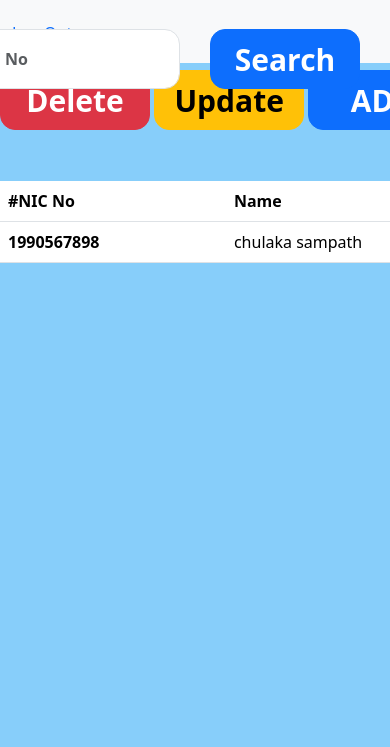
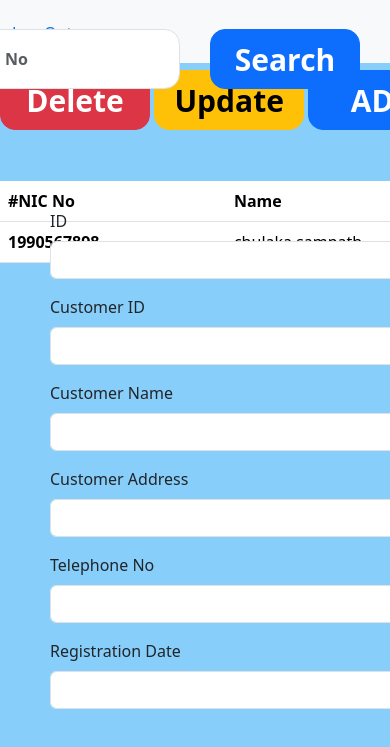
Before and after one commit to chulakasam/css-Assignment-06, a plain HTML site: page index.html in a window 390 px wide. Both pictures are taken after a click on the element "Customer Mgt". Shown: the part 91-838 px from the top of the page. Drawn offline with nearby package versions, Linux system fonts and the light colour scheme.

Commit message:
add load form

```diff
--- a/index.html
+++ b/index.html
@@ -76,6 +76,13 @@
             margin: auto;
             border-radius: 15px;
         }
+        #cus-load-form {
+            height: 532px;
+            width: 448px;
+            top: 300px;
+            position: absolute;
+            left: 50px;
+        }
 
     /*-------item section style----------*/
         #s4{
@@ -141,8 +148,6 @@
             margin: auto;
             border-radius: 15px;
         }
-
-
     </style>
 </head>
 <body>
@@ -291,6 +296,42 @@
 
 
     </section>
+    <section id="cus-load-form">
+        <form class="row g-3">
+
+            <div class="col-md-6">
+                <label for="SID" class="form-label">ID</label>
+                <input type="text" class="form-control" id="SID">
+            </div>
+            <br>
+            <div class="col-md-6">
+                <label for="CID" class="form-label">Customer ID</label>
+                <input type="text" class="form-control" id="CID">
+            </div>
+            <br>
+            <div class="col-md-6">
+                <label for="Cname" class="form-label">Customer Name</label>
+                <input type="text" class="form-control" id="Cname">
+            </div>
+            <br>
+            <div class="col-md-6">
+                <label for="Caddress" class="form-label">Customer Address</label>
+                <input type="text" class="form-control" id="Caddress">
+            </div>
+            <br>
+            <div class="col-md-6">
+                <label for="Ctel" class="form-label">Telephone No</label>
+                <input type="text" class="form-control" id="Ctel">
+            </div>
+            <br>
+            <div class="col-md-6">
+                <label for="Reg-date" class="form-label">Registration Date</label>
+                <input type="text" class="form-control" id="Reg-date">
+            </div>
+
+        </form>
+
+    </section>
 </section>
 
 <!--item section-->
@@ -420,7 +461,7 @@
 
 
 
-    $('#s1,#s2,#s3').css(
+    $('#s1,#s2,#s3,#cus-load-form').css(
         {
             display:'none'
         }
@@ -431,7 +472,7 @@
         }
     );
     $('#customer-manage').on('click', ()=>{
-        $('#s1,#s2,#s3').css(
+        $('#s1,#s2,#s3,#cus-load-form').css(
             {
                 display:'block'
             }
@@ -451,13 +492,14 @@
                 display:'block'
             }
         );
-        $('#s1,#s2,#s3').css(
+        $('#s1,#s2,#s3,#cus-load-form').css(
             {
                 display:'none'
             }
         );
     })
-     //CRUD Section(customer)
+
+     //CRUD Section(customer)------------------------------------------------------------
     $('#save-cus').on('click',()=>{
         var id = $('#Nic').val();
         var name = $('#cusName').val();
@@ -492,8 +534,7 @@
         });
     }
 
-    //CRUD Section(item)
-
+    //CRUD Section(item)-----------------------------------------------------------------
     $('#save-item').on('click',()=>{
         var code = $('#ICode1').val();
         var Iname = $('#ItemName1').val();
```
